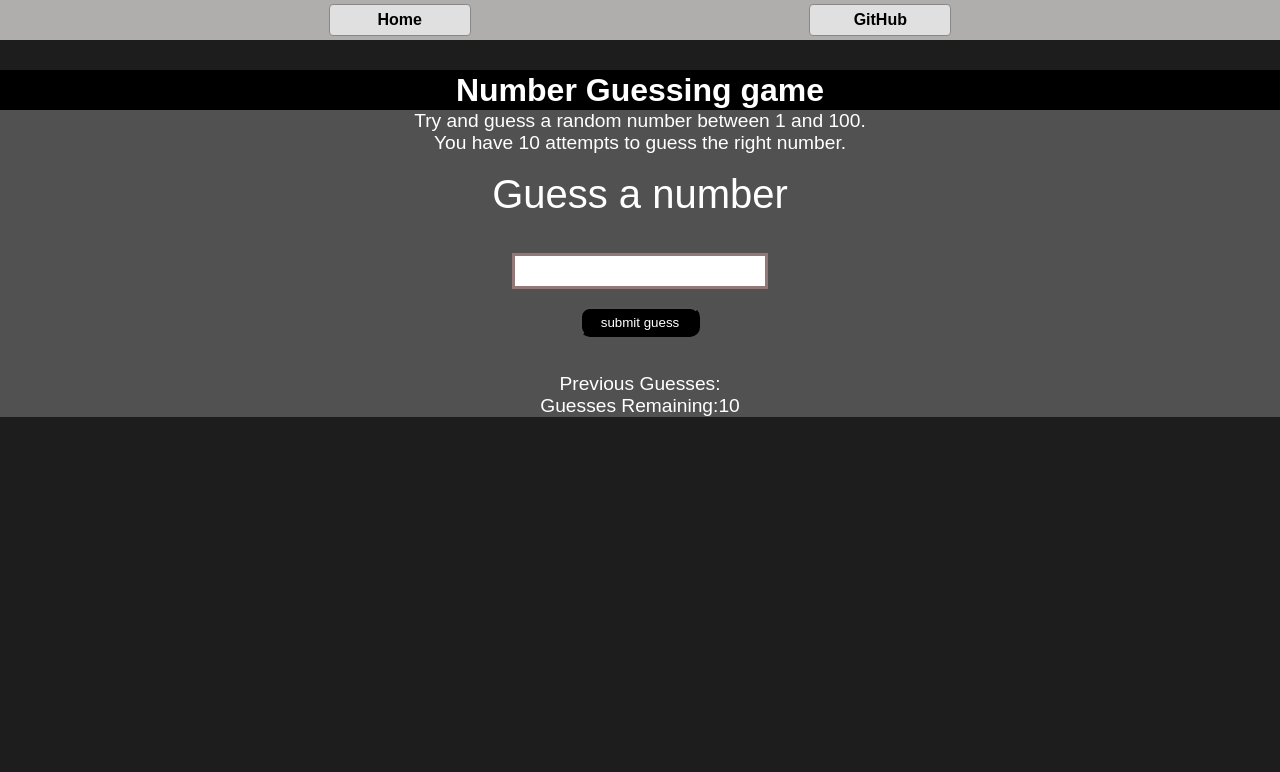
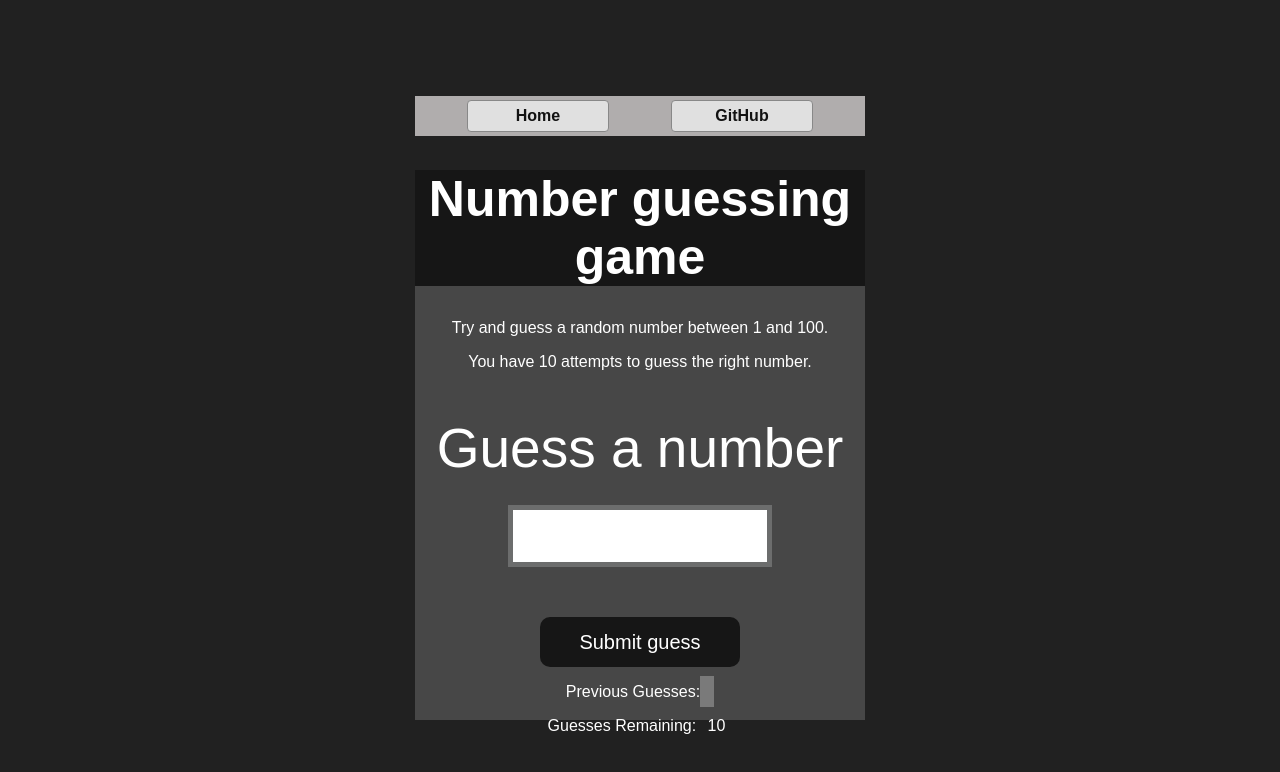
Before and after one commit to akashchawla-bot/JavaScript-Projects, a plain HTML site: page P4_Guess the Number/p4_index.html in a window 1280 px wide. Drawn offline with Linux system fonts and the light colour scheme.

Commit message:
woorked on project 4

```diff
--- a/P4_Guess the Number/p4_index.html
+++ b/P4_Guess the Number/p4_index.html
@@ -3,31 +3,33 @@
 <head>
     <meta charset="UTF-8">
     <meta name="viewport" content="width=device-width, initial-scale=1.0">
-    <title>Guess the Number</title>
+    <meta http-equiv="X-UA-Compatible" content="ie=edge">
+    <title>Number Guessing Game</title>
     <link rel="stylesheet" href="p4_style.css">
+
 </head>
-<body>
-    <div class="container">
+<body style="background-color:#212121; color:#fff;">
+   <div class="container">
         <nav class="navBar">
            <a href="/" aria-current="page">Home</a>
            <a href="https://github.com/akashchawla-bot/JavaScript-Projects"
             >GitHub</a>
         </nav>
-        <div id="wrapper">
-            <h1>Number Guessing game</h1>
-            <p id="p1">Try and guess a random number between 1 and 100.</p>
-            <p id="p1">You have 10 attempts to guess the right number.</p>
-        </br>
-        <form action="" class="form">
-            <label for="guessField" id="guess">Guess a number</label></br></br>
-                <input type="text" class="guessField"></br>
-                <input type="submit" id="subt"  value="submit guess" class="guessSubmit"></br></br>
+    <div id="wrapper">
+      <h1>Number guessing game</h1>
+    <p>Try and guess a random number between 1 and 100.</p>
+    <p>You have 10 attempts to guess the right number.</p>
+    </br>
+        <form class="form">
+            <label2 for="guessField" id="guess">Guess a number</label>
+            <input type="text" id="guessField" class="guessField">
+            <input type="submit" id="subt" value="Submit guess" class="guessSubmit">
         </form>
-        <div class="resultPars">
-            <p id="p2">Previous Guesses: <span class="guesses"></span></p>
-            <p id="p2">Guesses Remaining: <span class="lastResult">10</span></p>
-            <p class="lowOrHigh"></p>
-        </div>
+
+        <div class="resultParas">
+            <p >Previous Guesses: <span class="guesses"></span></p>
+            <p >Guesses Remaining: <span class="lastResult">10</span></p>
+            <p class="lowOrHi"></p>
         </div>
     </div>
     <script src="p4_script.js"></script>
--- a/P4_Guess the Number/p4_script.js
+++ b/P4_Guess the Number/p4_script.js
@@ -1,10 +1,92 @@
-const rendomNumber = parseInt(Math.random()*100+1);
 
-const submit = document.querySelector('#subt')
-const userInput = document.querySelector('#guessField')
-const guessSlot = document.querySelector('#guesses')
-const guessLeft = document.querySelector('#lastResult')
-const lowOrHigh = document.querySelector('#lowOrHigh')
-const resultPars = document.querySelector('#resultPars')
+let randomNumber = parseInt(Math.random() * 100 + 1);
 
-const p = document.createElement('p')
+const submit = document.querySelector('#subt');
+const userInput = document.querySelector('#guessField');
+const guessSlot = document.querySelector('.guesses');
+const remaining = document.querySelector('.lastResult');
+const lowOrHi = document.querySelector('.lowOrHi');
+const startOver = document.querySelector('.resultParas');
+
+const p = document.createElement('p');
+
+let prevGuess = [];
+let numGuess = 1;
+
+let playGame = true;
+
+if (playGame) {
+  submit.addEventListener('click', function (e) {
+    e.preventDefault();
+    const guess = parseInt(userInput.value);
+    console.log(guess);
+    validateGuess(guess);
+  });
+}
+
+function validateGuess(guess) {
+  if (isNaN(guess)) {
+    alert('PLease enter a valid number');
+  } else if (guess < 1) {
+    alert('PLease enter a number more than 1');
+  } else if (guess > 100) {
+    alert('PLease enter a  number less than 100');
+  } else {
+    prevGuess.push(guess);
+    if (numGuess === 11) {
+      displayGuess(guess);
+      displayMessage(`Game Over. Random number was ${randomNumber}`);
+      endGame();
+    } else {
+      displayGuess(guess);
+      checkGuess(guess);
+    }
+  }
+}
+
+function checkGuess(guess) {
+  if (guess === randomNumber) {
+    displayMessage(`You guessed it right`);
+    endGame();
+  } else if (guess < randomNumber) {
+    displayMessage(`Number is TOOO low`);
+  } else if (guess > randomNumber) {
+    displayMessage(`Number is TOOO High`);
+  }
+}
+
+function displayGuess(guess) {
+  userInput.value = '';
+  guessSlot.innerHTML += `${guess}, `;
+  numGuess++;
+  remaining.innerHTML = `${11 - numGuess} `;
+}
+
+function displayMessage(message) {
+  lowOrHi.innerHTML = `<h2>${message}</h2>`;
+}
+
+function endGame() {
+  userInput.value = '';
+  userInput.setAttribute('disabled', '');
+  p.classList.add('button');
+  p.innerHTML = `<h2 id="newGame">Start new Game</h2>`;
+  startOver.appendChild(p);
+  playGame = false;
+  newGame();
+}
+
+function newGame() {
+  const newGameButton = document.querySelector('#newGame');
+  newGameButton.addEventListener('click', function (e) {
+    randomNumber = parseInt(Math.random() * 100 + 1);
+    prevGuess = [];
+    numGuess = 1;
+    guessSlot.innerHTML = '';
+    remaining.innerHTML = `${11 - numGuess} `;
+    userInput.removeAttribute('disabled');
+    startOver.removeChild(p);
+
+    playGame = true;
+  });
+}
--- a/P4_Guess the Number/p4_style.css
+++ b/P4_Guess the Number/p4_style.css
@@ -1,26 +1,3 @@
-*{
-    margin: 0px;
-    padding: 0px;
-}
-
-body {
-    min-height: 100vh;
-    display: flex;
-    justify-content: center;
-    align-items: center;
-    background-color: #f5f5f5;
-    font-family: Arial, Helvetica, sans-serif;
-    background-color: #1e1d1d;
-}
-
-.container {
-    width: 100vw;
-    min-height: 100vh;
-    display: flex;
-    flex-direction: column;
-    align-items: center;
-    justify-content: flex-start;
-}
 
 .navBar {
     height: 40px;
@@ -43,7 +20,7 @@ body {
     align-items: center;
     justify-content: center;
     text-decoration: none;
-    color: #000000;
+    color: #121212;
     font-weight: bold;
     margin: 0 10px;
     transition: background 0.2s;
@@ -56,64 +33,96 @@ body {
     background: #d0d0d0;
 }
 
-#wrapper{
-    background-color: #525151;
-    color: #ffffff;
-    width: 100%;
-    height: 40vh;
+html {
+  font-family: sans-serif;
 }
 
-#wrapper h1{
+body {
+    min-height: 100vh;
     display: flex;
-    line-height: 40px;
-    align-items: center;
-    justify-content: center;
-    height: 40px;
-    background-color: #000000;
-    color: #ffffff;
-}
-
-#p1{
-    font-size: 1.2rem;
-    background-color: #525151;
-    color: #ffffff;
-    display:flex;
     justify-content: center;
     align-items: center;
+    background-color: #f5f5f5;
+    font-family: Arial, Helvetica, sans-serif;
 }
 
 
-#guess{
-    font-size: 2.5rem;
-    display: flex;
-    justify-content: center;
-    align-items: center;
+.lastResult {
+  color: white;
+  padding: 7px;
 }
 
-.guessField{
-    height: 30px;
-    width: 250px;
-    margin: 0 auto; /*Center horizontally */
-    display: block;
-    border: 3px solid rgb(147, 120, 120);
+.guesses {
+  color: white;
+  padding: 7px;
 }
 
-#subt{
-    background-color: #000000;
-    border-radius: 10px;
-    color: #ffffff;
-    height: 30px;
-    width: 120px;
-    margin: 0 auto; /*Center horizontally */
-    display: block;
+button {
+  background-color: #141414;
+  color: #fff;
+  width: 250px;
+  height: 50px;
+  border-radius: 25px;
+  font-size: 30px;
+  border-style: none;
+  margin-top: 30px;
+  /* margin-left: 50px; */
 }
 
-#p2{
-    font-size: 1.2rem;
-    background-color: #525151;
-    color: #ffffff;
-    display:flex;
-    justify-content: center;
-    align-items: center;
+#subt {
+  background-color: #161616;
+  color: #ffffff;
+  width: 200px;
+  height: 50px;
+  border-radius: 10px;
+  font-size: 20px;
+  border-style: none;
+  margin-top: 50px;
+  /* margin-left: 75px; */
 }
+
+#guessField {
+  color: #000;
+  width: 250px;
+  height: 50px;
+  font-size: 30px;
+  border-style: none;
+  margin-top: 25px;
+
+  /* margin-left: 50px; */
+  border: 5px solid #6c6d6d;
+  text-align: center;
 }
+
+#guess {
+  font-size: 55px;
+  /* margin-left: 90px; */
+  margin-top: 120px;
+  color: #fff;
+}
+
+.guesses {
+  background-color: #7a7a7a;
+}
+
+#wrapper {
+  box-sizing: border-box;
+  text-align: center;
+  width: 450px;
+  height: 550px;
+  background-color: #474747;
+  color: #fff;
+  font-size: 25px;
+}
+
+h1 {
+  background-color: #161616;
+
+  color: #fff;
+  text-align: center;
+}
+
+p {
+  font-size: 16px;
+  text-align: center;
+}
```
